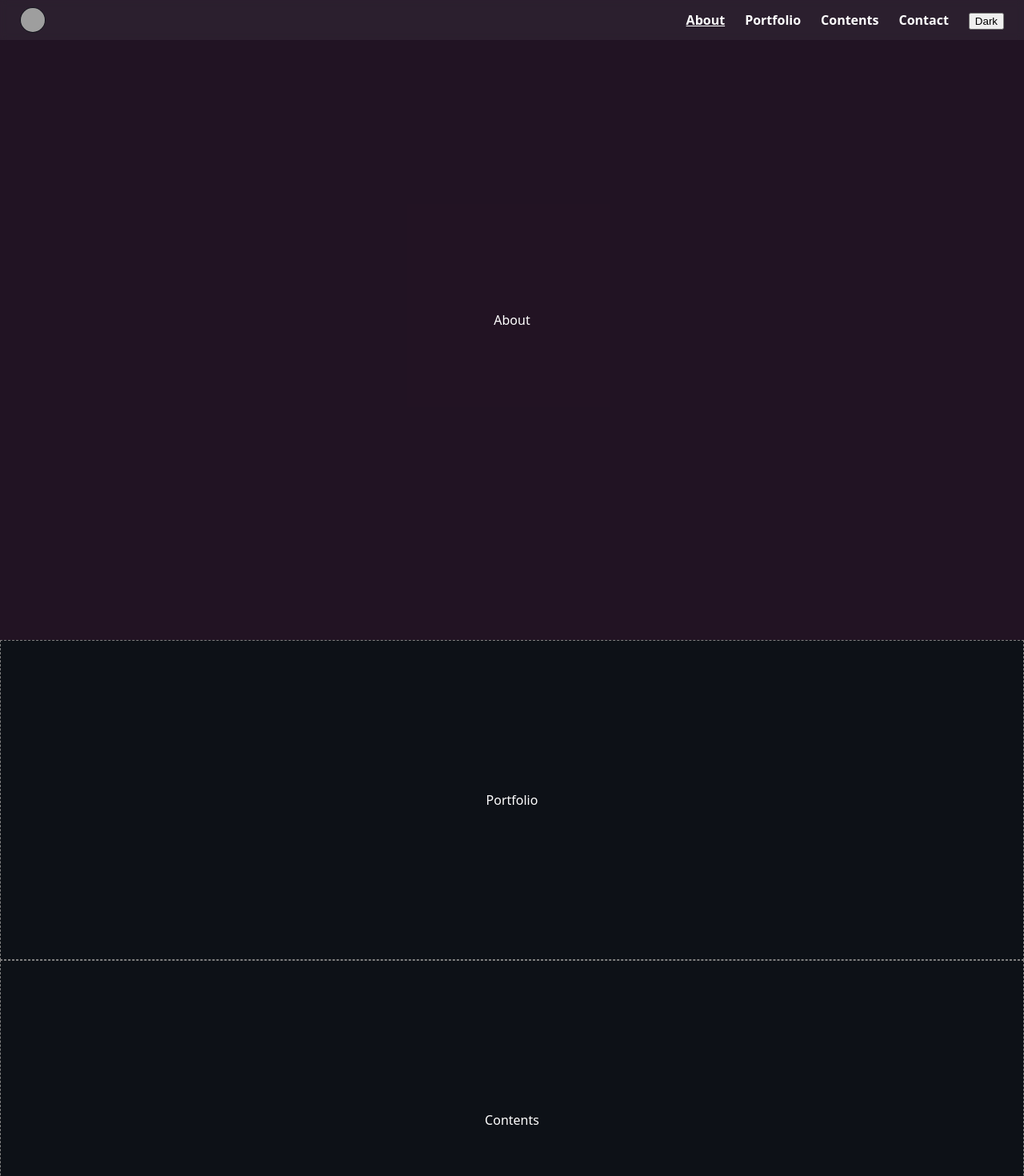
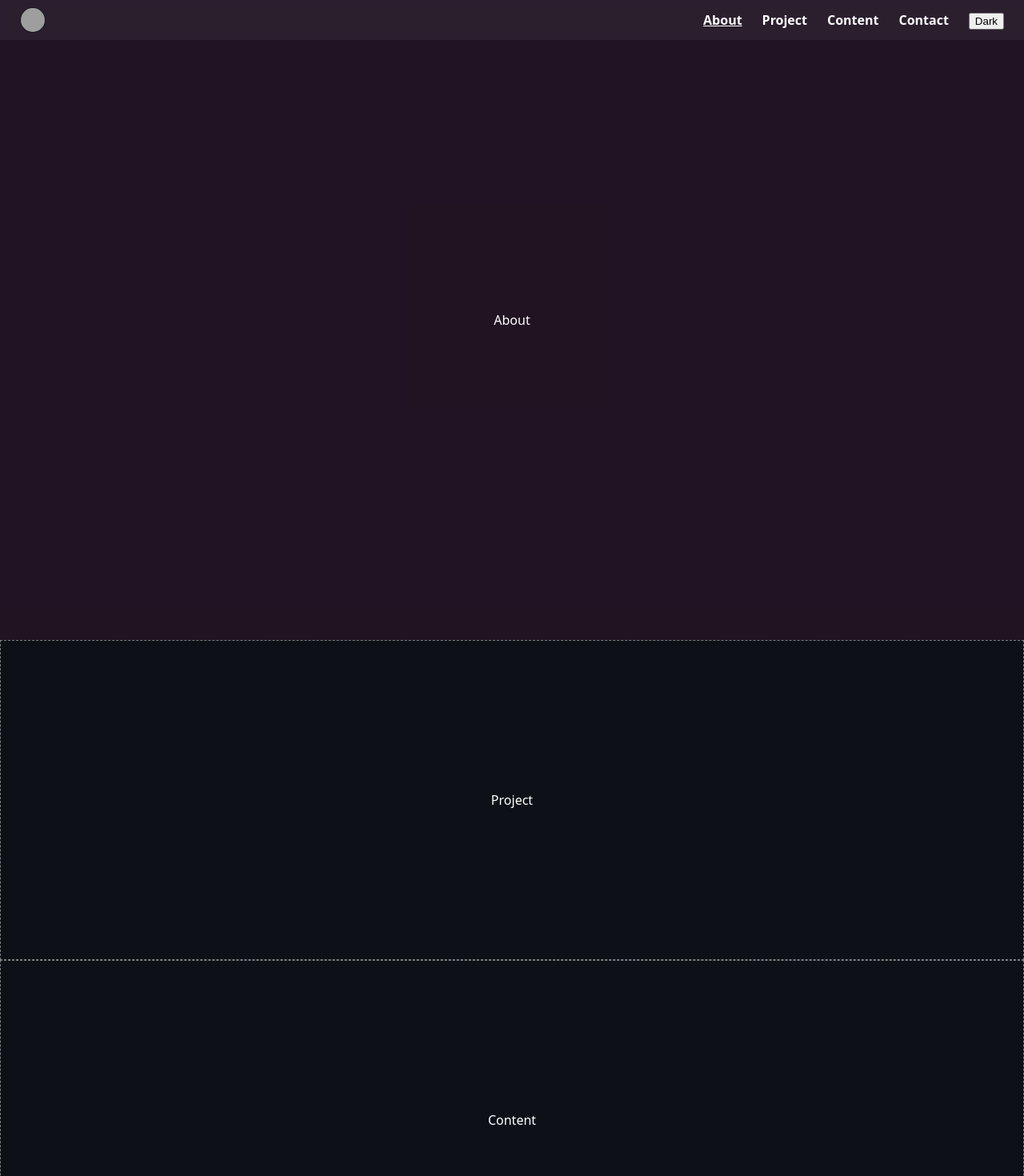
Before and after one commit to haharimoto/react-profile, a React (Vite) app: page / in a window 1280 px wide. Shown: the top 1470 px of the page at 80% size. Built offline with nearby package versions, Linux system fonts and the light colour scheme; grey boxes are pictures that could not be loaded.

Commit message:
improved naming

```diff
--- a/src/App.css
+++ b/src/App.css
@@ -82,7 +82,7 @@ nav {
   background-color: rgba(226, 43, 147, 0.094);
 }
 
-#portfolio, #contents, #contact {
+#project, #content, #contact {
   display: flex;
   justify-content: center;
   align-items: center;
--- a/src/App.jsx
+++ b/src/App.jsx
@@ -1,8 +1,8 @@
 import './App.css'
 import Header from './components/Header'
 import About from './components/About'
-import Portfolio from './components/Portfolio'
-import Contents from './components/Contents'
+import Project from './components/Project'
+import Content from './components/Content'
 import Contact from './components/Contact'
 import Footer from './components/Footer'
 import { useDarkMode } from './components/Header'
@@ -21,8 +21,8 @@ function App() {
     <div className={style}>
       <Header />
       <About />
-      <Portfolio />
-      <Contents />
+      <Project />
+      <Content />
       <Contact />
       <Footer />
     </div>
--- /dev/null
+++ b/src/components/Content.jsx
@@ -0,0 +1,9 @@
+import React from 'react'
+
+function Content() {
+  return (
+    <div id='content'>Content</div>
+  )
+}
+
+export default Content
--- a/src/components/Contents.jsx
+++ /dev/null
@@ -1,9 +0,0 @@
-import React from 'react'
-
-function Contents() {
-  return (
-    <div id='contents'>Contents</div>
-  )
-}
-
-export default Contents
--- a/src/components/Header.jsx
+++ b/src/components/Header.jsx
@@ -24,19 +24,19 @@ function Header() {
   useEffect(() => {
     function handleScroll() {
       const about = document.getElementById('about')
-      const portfolio = document.getElementById('portfolio')
-      const contents = document.getElementById('contents')
+      const project = document.getElementById('project')
+      const content = document.getElementById('content')
 
       const scrollPosition = window.pageYOffset || document.documentElement.scrollTop
       const threshold = window.innerHeight / 2
 
       if (scrollPosition < about.offsetTop + about.offsetHeight) {
         setActiveLink('about')
-      } else if (scrollPosition < portfolio.offsetTop + threshold) {
-        setActiveLink('portfolio')
-      } else if (scrollPosition < contents.offsetTop + threshold) {
-        setActiveLink('contents')
-      } else if (scrollPosition >= contents.offsetTop + threshold) {
+      } else if (scrollPosition < project.offsetTop + threshold) {
+        setActiveLink('project')
+      } else if (scrollPosition < content.offsetTop + threshold) {
+        setActiveLink('content')
+      } else if (scrollPosition >= content.offsetTop + threshold) {
         setActiveLink('contact')
       }
     }
@@ -55,8 +55,8 @@ function Header() {
         <img className="nav--icon" src="https://images.unsplash.com/photo-1569982175971-d92b01cf8694?ixlib=rb-4.0.3&ixid=M3wxMjA3fDB8MHxwaG90by1wYWdlfHx8fGVufDB8fHx8fA%3D%3D&auto=format&fit=crop&w=735&q=80" alt="" />
         <div className="nav--links">
           <a href='#about' className={activeLink === 'about' ? 'active' : ''}>About</a>
-          <a href='#portfolio' className={activeLink === 'portfolio' ? 'active' : ''}>Portfolio</a>
-          <a href='#contents' className={activeLink === 'contents' ? 'active' : ''}>Contents</a>
+          <a href='#project' className={activeLink === 'project' ? 'active' : ''}>Project</a>
+          <a href='#content' className={activeLink === 'content' ? 'active' : ''}>Content</a>
           <a href='#contact' className={activeLink === 'contact' ? 'active' : ''}>Contact</a>
           <div className="nav--toggle">
             <button onClick={toggle}>{darkMode ? 'Dark' : 'Light'}</button>
--- a/src/components/Portfolio.jsx
+++ /dev/null
@@ -1,9 +0,0 @@
-import React from 'react'
-
-function Portfolio() {
-  return (
-    <div id='portfolio'>Portfolio</div>
-  )
-}
-
-export default Portfolio
--- /dev/null
+++ b/src/components/Project.jsx
@@ -0,0 +1,9 @@
+import React from 'react'
+
+function Project() {
+  return (
+    <div id='project'>Project</div>
+  )
+}
+
+export default Project
```
